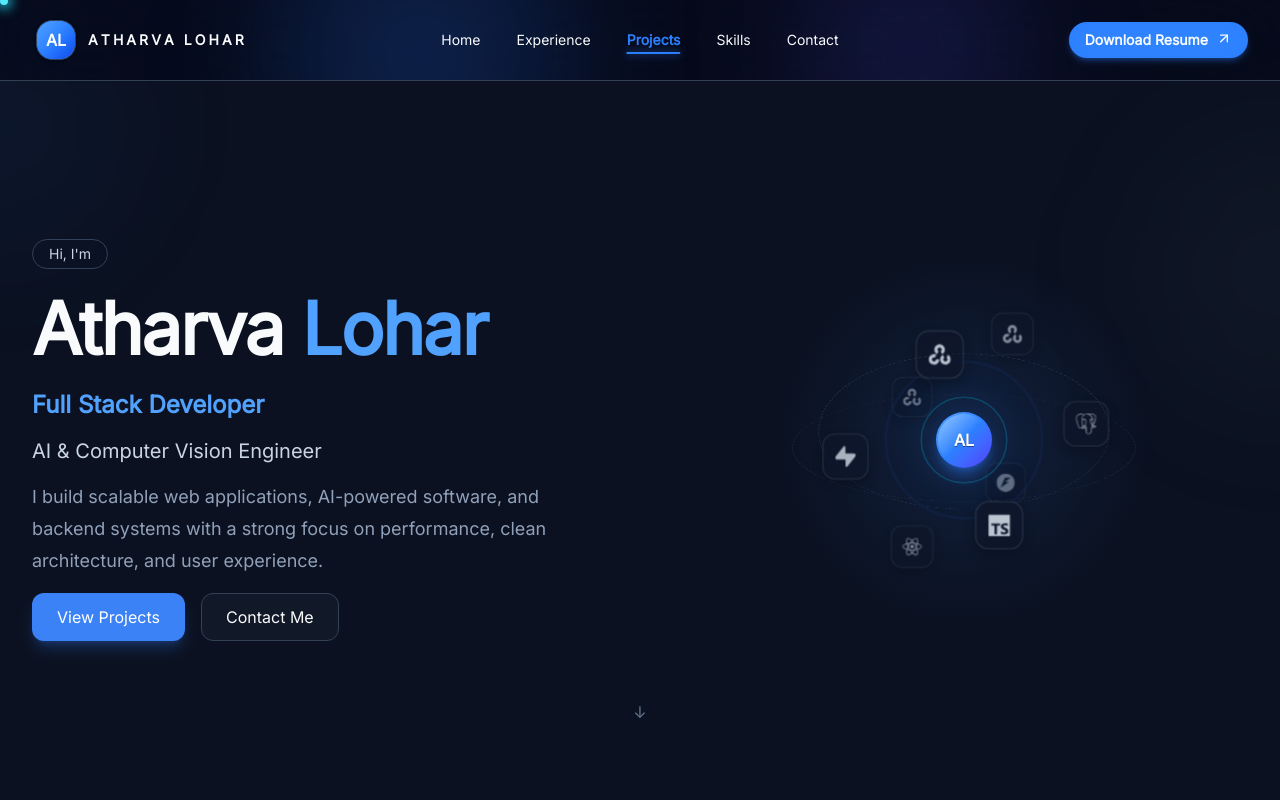
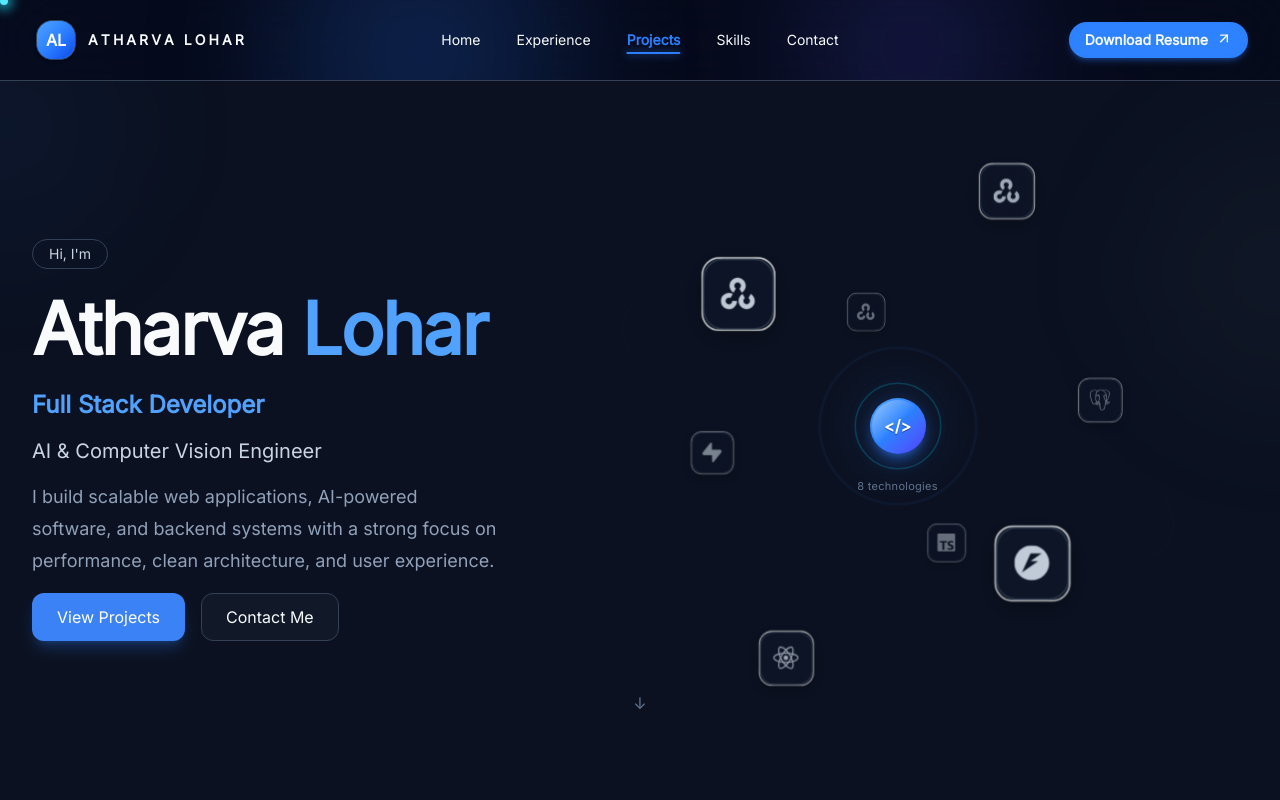
Before and after one commit to Atharva-333/Portfolio, a React app: page / in a window 1280 px wide. Shown: the top 800 px of the page. Built offline with nearby package versions, Linux system fonts and the light colour scheme; the HTML template or start-up script is replaced by a standard one.

Commit message:
v2.2: hero changed 1

```diff
--- a/src/components/sections/Hero.tsx
+++ b/src/components/sections/Hero.tsx
@@ -6,25 +6,35 @@ import {
   useReducedMotion,
   useSpring,
   useTransform,
-  type MotionValue,
 } from "framer-motion";
-import { useEffect, useRef, useState } from "react";
+import { useEffect, useMemo, useRef, useState } from "react";
 import Reveal from "../ui/Reveal";
 import { technologies } from "@/data/portfolio";
 
-/* ---------------- utils ---------------- */
+/* ---------------- breakpoint hook ---------------- */
 
-function useSmallScreen() {
-  const [small, setSmall] = useState(false);
+function useSize() {
+  const [size, setSize] = useState<"sm" | "md" | "lg">("md");
   useEffect(() => {
-    const mq = window.matchMedia("(max-width: 640px)");
-    setSmall(mq.matches);
-    const onChange = () => setSmall(mq.matches);
-    mq.addEventListener("change", onChange);
-    return () => mq.removeEventListener("change", onChange);
+    const smMq = window.matchMedia("(max-width: 640px)");
+    const lgMq = window.matchMedia("(min-width: 1024px)");
+    const update = () => {
+      if (smMq.matches) setSize("sm");
+      else if (lgMq.matches) setSize("lg");
+      else setSize("md");
+    };
+    update();
+    smMq.addEventListener("change", update);
+    lgMq.addEventListener("change", update);
+    return () => {
+      smMq.removeEventListener("change", update);
+      lgMq.removeEventListener("change", update);
+    };
   }, []);
-  return small;
+  return size;
 }
+
+/* ---------------- Fibonacci distribution ---------------- */
 
 function fibSphere(i: number, n: number, R: number) {
   const phi = Math.acos(1 - (2 * (i + 0.5)) / n);
@@ -36,7 +46,7 @@ function fibSphere(i: number, n: number, R: number) {
   };
 }
 
-/* ---------------- one tech node on the sphere ---------------- */
+/* ---------------- one tech node ---------------- */
 
 type TechNodeProps = {
   tech: (typeof technologies)[number];
@@ -44,7 +54,10 @@ type TechNodeProps = {
   total: number;
   radius: number;
   iconSize: number;
-  rotation: MotionValue<number>;
+  rotX: ReturnType<typeof useMotionValue<number>>;
+  rotY: ReturnType<typeof useMotionValue<number>>;
+  parallaxX: ReturnType<typeof useSpring>;
+  parallaxY: ReturnType<typeof useSpring>;
   hovered: boolean;
   onHover: (name: string | null) => void;
 };
@@ -55,37 +68,94 @@ function TechNode({
   total,
   radius,
   iconSize,
-  rotation,
+  rotX,
+  rotY,
+  parallaxX,
+  parallaxY,
   hovered,
   onHover,
 }: TechNodeProps) {
   const Icon = tech.icon;
-  const p = fibSphere(index, total, radius);
+  const p = useMemo(
+    () => fibSphere(index, total, radius),
+    [index, total, radius],
+  );
 
-  const x = useTransform(rotation, (deg) => {
-    const r = (deg * Math.PI) / 180;
-    return p.x * Math.cos(r) + p.z * Math.sin(r);
-  });
-  const z = useTransform(rotation, (deg) => {
-    const r = (deg * Math.PI) / 180;
-    return -p.x * Math.sin(r) + p.z * Math.cos(r);
-  });
-  const opacity = useTransform(z, [-radius, radius], [0.4, 1]);
+  const nodeRef = useRef<HTMLDivElement>(null);
+
+  /* full 3D projection: rotY → rotX → perspective */
+  const computed = useTransform(
+    [rotX, rotY, parallaxX, parallaxY],
+    ([rx, ry, px, py]) => {
+      const finalRx = ((rx as number) + (px as number)) * (Math.PI / 180);
+      const finalRy = ((ry as number) + (py as number)) * (Math.PI / 180);
+
+      const cosRy = Math.cos(finalRy);
+      const sinRy = Math.sin(finalRy);
+      const cosRx = Math.cos(finalRx);
+      const sinRx = Math.sin(finalRx);
+
+      // Y-axis rotation
+      const x1 = p.x * cosRy + p.z * sinRy;
+      const z1 = -p.x * sinRy + p.z * cosRy;
+
+      // X-axis rotation
+      const y2 = p.y * cosRx - z1 * sinRx;
+      const z2 = p.y * sinRx + z1 * cosRx;
+
+      // Perspective
+      const perspective = radius * 2.5;
+      const scale = perspective / (perspective + z2);
+      const screenX = x1 * scale;
+      const screenY = y2 * scale;
+
+      // Depth: z2 = +radius is back, -radius is front
+      const depth = (z2 + radius) / (2 * radius);
+      const opacity = 1 - depth * 0.6;
+      const zIndex = Math.round(1000 - z2 * 2);
+
+      return { x: screenX, y: screenY, scale, opacity, zIndex };
+    },
+  );
+
+  const x = useTransform(computed, (v) => v.x);
+  const y = useTransform(computed, (v) => v.y);
+  const scale = useTransform(computed, (v) => v.scale);
+  const opacity = useTransform(computed, (v) => v.opacity);
+  const zIndexValue = useTransform(computed, (v) => v.zIndex);
+
+  /* Set z-index imperatively — avoids MotionValue<number> in style,
+     and lets us hard-pin to 9999 on hover without a separate MV. */
+  useEffect(() => {
+    const apply = (v: number) => {
+      if (nodeRef.current) {
+        nodeRef.current.style.zIndex = String(Math.round(v));
+      }
+    };
+
+    if (hovered) {
+      apply(9999);
+      return;
+    }
+
+    apply(zIndexValue.get());
+    return zIndexValue.on("change", apply);
+  }, [zIndexValue, hovered]);
 
   return (
     <motion.div
-      className="pointer-events-none absolute left-1/2 top-1/2"
+      ref={nodeRef}
+      className="absolute left-1/2 top-1/2"
       style={{
         x,
-        y: p.y,
-        z,
-        opacity,
+        y,
         width: iconSize,
         height: iconSize,
         marginLeft: -iconSize / 2,
         marginTop: -iconSize / 2,
       }}
     >
+      <motion.div style={{ scale }} className="relative">
         <motion.button
           type="button"
           aria-label={tech.name}
@@ -93,21 +163,33 @@ function TechNode({
           onMouseLeave={() => onHover(null)}
           onFocus={() => onHover(tech.name)}
           onBlur={() => onHover(null)}
-        animate={{ scale: hovered ? 1.4 : 1 }}
+          style={{ opacity }}
+          animate={{ scale: hovered ? 1.25 : 1 }}
           transition={{ type: "spring", stiffness: 320, damping: 20 }}
-        className="pointer-events-auto flex items-center justify-center rounded-xl border bg-slate-900/90 backdrop-blur-md transition-colors duration-200"
+          className="flex items-center justify-center rounded-xl border backdrop-blur-md transition-colors duration-200"
+        >
+          <span
+            className="flex items-center justify-center"
             style={{
               width: iconSize,
               height: iconSize,
-          borderColor: hovered ? "rgba(96,165,250,0.9)" : "rgba(51,65,85,0.9)",
+              borderRadius: Math.max(8, iconSize * 0.28),
+              borderColor: hovered
+                ? "rgba(96,165,250,0.9)"
+                : "rgba(51,65,85,0.9)",
               color: hovered ? "#93c5fd" : "#cbd5e1",
+              background: "rgba(15,23,42,0.9)",
+              borderWidth: 1,
+              borderStyle: "solid",
               boxShadow: hovered
                 ? "0 0 28px 6px rgba(59,130,246,0.55), inset 0 0 12px rgba(96,165,250,0.25)"
                 : "0 4px 12px rgba(0,0,0,0.3)",
             }}
           >
-        <Icon className={iconSize > 40 ? "h-5 w-5" : "h-4 w-4"} />
+            <Icon style={{ width: iconSize * 0.48, height: iconSize * 0.48 }} />
+          </span>
         </motion.button>
+      </motion.div>
 
       <AnimatePresence>
         {hovered && (
@@ -116,7 +198,7 @@ function TechNode({
             animate={{ opacity: 1, y: 0 }}
             exit={{ opacity: 0, y: -6 }}
             transition={{ duration: 0.16 }}
-            className="pointer-events-none absolute left-1/2 top-full mt-4 -translate-x-1/2 whitespace-nowrap rounded-md border border-blue-500/40 bg-slate-950/95 px-2.5 py-1 text-[10px] font-medium text-blue-200 shadow-lg shadow-blue-500/20"
+            className="pointer-events-none absolute left-1/2 top-full mt-6 -translate-x-1/2 whitespace-nowrap rounded-md border border-blue-500/40 bg-slate-950/95 px-2.5 py-1 text-[10px] font-medium text-blue-200 shadow-lg shadow-blue-500/20"
           >
             {tech.name}
           </motion.div>
@@ -180,40 +262,38 @@ function EnergyCore({
           className="relative text-base font-bold text-white"
           style={{ textShadow: "0 1px 0 rgba(0,0,0,0.4)" }}
         >
-          AL
+          {"</>"}
         </span>
       </div>
     </div>
   );
 }
 
-/* ---------------- orbital guide ring ---------------- */
+/* ---------------- orbital guide rings ---------------- */
 
 function OrbitalRing({
   radius,
-  tilt,
-  speed,
-  reduced,
+  scaleY,
+  rotate,
+  opacity,
 }: {
   radius: number;
-  tilt: number;
-  speed: number;
-  reduced: boolean;
+  scaleY: number;
+  rotate: number;
+  opacity: number;
 }) {
   return (
-    <motion.div
+    <div
       aria-hidden
-      className="pointer-events-none absolute left-1/2 top-1/2 rounded-full border border-dashed border-slate-700/50"
+      className="pointer-events-none absolute left-1/2 top-1/2 rounded-full border border-dashed border-slate-700/40"
       style={{
         width: radius * 2,
         height: radius * 2,
         marginLeft: -radius,
         marginTop: -radius,
-        transformStyle: "preserve-3d",
-        rotateX: tilt,
+        transform: `rotate(${rotate}deg) scaleY(${scaleY})`,
+        opacity,
       }}
-      animate={reduced ? undefined : { rotateZ: [0, 360] }}
-      transition={{ duration: 60 / speed, repeat: Infinity, ease: "linear" }}
     />
   );
 }
@@ -222,30 +302,42 @@ function OrbitalRing({
 
 function TechReactor() {
   const reduced = useReducedMotion() ?? false;
-  const small = useSmallScreen();
-  const RADIUS = small ? 78 : 125;
-  const ICON_SIZE = small ? 32 : 44;
+  const size = useSize();
+
+  const RADIUS = size === "sm" ? 120 : size === "md" ? 180 : 240;
+  const baseIcon = size === "sm" ? 34 : size === "md" ? 42 : 48;
+
+  /* Icon size auto-shrinks as more skills are added */
+  const iconSize = Math.max(
+    22,
+    Math.min(baseIcon, Math.floor(RADIUS / Math.sqrt(technologies.length))),
+  );
 
   const [hovered, setHovered] = useState<string | null>(null);
   const [dragging, setDragging] = useState(false);
-  const rotation = useMotionValue(0);
-  const velocity = useRef(0);
-  const lastPointerX = useRef(0);
-  const sceneRef = useRef<HTMLDivElement>(null);
 
-  /* parallax */
+  /* rotation state */
+  const rotX = useMotionValue(0);
+  const rotY = useMotionValue(0);
+  const velX = useRef(0);
+  const velY = useRef(0);
+  const lastPointer = useRef({ x: 0, y: 0 });
+
+  /* parallax tilt from mouse */
   const mx = useMotionValue(0);
   const my = useMotionValue(0);
-  const tiltX = useSpring(useTransform(my, [-0.5, 0.5], [10, -10]), {
-    stiffness: 120,
+  const parallaxX = useSpring(useTransform(my, [-0.5, 0.5], [-4, 4]), {
+    stiffness: 80,
     damping: 20,
   });
-  const tiltY = useSpring(useTransform(mx, [-0.5, 0.5], [-12, 12]), {
-    stiffness: 120,
+  const parallaxY = useSpring(useTransform(mx, [-0.5, 0.5], [-8, 8]), {
+    stiffness: 80,
     damping: 20,
   });
 
-  /* auto-rotate + momentum decay */
+  const sceneRef = useRef<HTMLDivElement>(null);
+
+  /* ---- auto-rotate + momentum decay ---- */
   useEffect(() => {
     if (reduced) return;
     let raf = 0;
@@ -254,95 +346,109 @@ function TechReactor() {
       const dt = Math.min(now - last, 64);
       last = now;
       if (!dragging) {
-        rotation.set(rotation.get() + dt * 0.012 + velocity.current);
-        velocity.current *= 0.94;
-        if (Math.abs(velocity.current) < 0.02) velocity.current = 0;
+        rotY.set(rotY.get() + dt * 0.012 + velY.current);
+        rotX.set(rotX.get() + velX.current);
+        velX.current *= 0.94;
+        velY.current *= 0.94;
+        if (Math.abs(velX.current) < 0.02) velX.current = 0;
+        if (Math.abs(velY.current) < 0.02) velY.current = 0;
       }
       raf = requestAnimationFrame(tick);
     };
     raf = requestAnimationFrame(tick);
     return () => cancelAnimationFrame(raf);
-  }, [dragging, reduced, rotation]);
+  }, [dragging, reduced, rotX, rotY]);
 
-  /* drag — window-level listeners so it works anywhere on the page */
+  /* ---- drag in both axes with momentum ---- */
   useEffect(() => {
     if (!dragging) return;
     const onMove = (e: PointerEvent) => {
-      const dx = e.clientX - lastPointerX.current;
-      lastPointerX.current = e.clientX;
-      const delta = dx * 0.6;
-      rotation.set(rotation.get() + delta);
-      velocity.current = delta * 0.5;
+      const dx = e.clientX - lastPointer.current.x;
+      const dy = e.clientY - lastPointer.current.y;
+      lastPointer.current = { x: e.clientX, y: e.clientY };
+
+      const dY = dx * 0.5;
+      const dX = dy * 0.5;
+
+      rotY.set(rotY.get() + dY);
+      rotX.set(rotX.get() + dX);
+
+      velY.current = dY * 0.5;
+      velX.current = dX * 0.5;
     };
-    const onUp = () => setDragging(false);
+    const end = () => setDragging(false);
+
     window.addEventListener("pointermove", onMove);
-    window.addEventListener("pointerup", onUp);
-    window.addEventListener("pointercancel", onUp);
+    window.addEventListener("pointerup", end);
+    window.addEventListener("pointercancel", end);
     return () => {
       window.removeEventListener("pointermove", onMove);
-      window.removeEventListener("pointerup", onUp);
-      window.removeEventListener("pointercancel", onUp);
+      window.removeEventListener("pointerup", end);
+      window.removeEventListener("pointercancel", end);
     };
-  }, [dragging, rotation]);
+  }, [dragging, rotX, rotY]);
 
   const handlePointerDown = (e: React.PointerEvent) => {
     if ((e.target as HTMLElement).closest("button")) return;
     setDragging(true);
-    lastPointerX.current = e.clientX;
-    velocity.current = 0;
+    lastPointer.current = { x: e.clientX, y: e.clientY };
+    velX.current = 0;
+    velY.current = 0;
+    /* freeze parallax so drag doesn't double-count */
+    mx.set(0);
+    my.set(0);
   };
 
   const handlePointerMove = (e: React.PointerEvent) => {
-    if (!sceneRef.current) return;
+    if (dragging || !sceneRef.current) return;
     const r = sceneRef.current.getBoundingClientRect();
     mx.set((e.clientX - r.left) / r.width - 0.5);
     my.set((e.clientY - r.top) / r.height - 0.5);
   };
 
   const handlePointerLeave = () => {
-    if (!dragging) {
+    if (dragging) return;
     mx.set(0);
     my.set(0);
-    }
   };
 
+  /* container max width = 2*radius + iconSize + padding */
+  const maxWidth = RADIUS * 2 + iconSize + 40;
+
   return (
+    <div className="flex flex-col items-center gap-3">
       <div
         ref={sceneRef}
         onPointerDown={handlePointerDown}
         onPointerMove={handlePointerMove}
         onPointerLeave={handlePointerLeave}
         className={`relative flex aspect-square w-full select-none items-center justify-center ${
-        small ? "max-w-[260px]" : "max-w-[420px]"
-      } ${dragging ? "cursor-grabbing" : "cursor-grab"}`}
-      style={{ perspective: 1100, touchAction: "none" }}
-      aria-label="Interactive 3D technology sphere"
+          dragging ? "cursor-grabbing" : "cursor-grab"
+        }`}
+        style={{
+          maxWidth: `${maxWidth}px`,
+          touchAction: "none",
+        }}
+        aria-label="Interactive 3D technology sphere. Drag to rotate."
       >
-      {/* local glow — NOT the hero background */}
+        {/* local glow (NOT page background) */}
         <div
           aria-hidden
           className="pointer-events-none absolute inset-0 rounded-full bg-[radial-gradient(circle,rgba(59,130,246,0.14),transparent_65%)]"
         />
 
-      <motion.div
-        className="relative h-full w-full"
-        style={{
-          transformStyle: "preserve-3d",
-          rotateX: reduced ? 0 : tiltX,
-          rotateY: reduced ? 0 : tiltY,
-        }}
-      >
+        {/* static orbital guide rings */}
         <OrbitalRing
-          radius={RADIUS + 45}
-          tilt={72}
-          speed={0.6}
-          reduced={reduced}
+          radius={RADIUS + 55}
+          scaleY={0.32}
+          rotate={22}
+          opacity={0.4}
         />
         <OrbitalRing
-          radius={RADIUS + 20}
-          tilt={-58}
-          speed={0.9}
-          reduced={reduced}
+          radius={RADIUS + 90}
+          scaleY={0.22}
+          rotate={-18}
+          opacity={0.28}
         />
 
         <EnergyCore reduced={reduced} active={hovered !== null} />
@@ -354,18 +460,26 @@ function TechReactor() {
             index={i}
             total={technologies.length}
             radius={RADIUS}
-            iconSize={ICON_SIZE}
-            rotation={rotation}
+            iconSize={iconSize}
+            rotX={rotX}
+            rotY={rotY}
+            parallaxX={parallaxX}
+            parallaxY={parallaxY}
             hovered={hovered === tech.name}
             onHover={setHovered}
           />
         ))}
-      </motion.div>
+      </div>
+
+      {/* drag hint */}
+      <p className="text-center text-[11px] tracking-wide text-slate-500">
+        {technologies.length} technologies
+      </p>
     </div>
   );
 }
 
-/* ---------------- hero ---------------- */
+/* ---------------- Hero ---------------- */
 
 export default function Hero() {
   return (
@@ -374,7 +488,7 @@ export default function Hero() {
         id="home"
         className="relative flex min-h-[calc(100svh-4rem)] snap-start flex-col justify-center scroll-mt-20 py-10 sm:min-h-[calc(100svh-5rem)] sm:py-14 lg:py-16"
       >
-        <div className="grid grid-cols-1 items-center gap-12 md:grid-cols-2 md:gap-20">
+        <div className="grid grid-cols-1 items-center gap-12 md:grid-cols-[minmax(0,1fr)_minmax(0,1.3fr)] md:gap-8 lg:grid-cols-[minmax(0,1fr)_minmax(0,1.5fr)] lg:gap-12">
           {/* text */}
           <motion.div
             initial={{ opacity: 0, y: 30 }}
```
Lines whose indentation alone changed are shown as unchanged.
